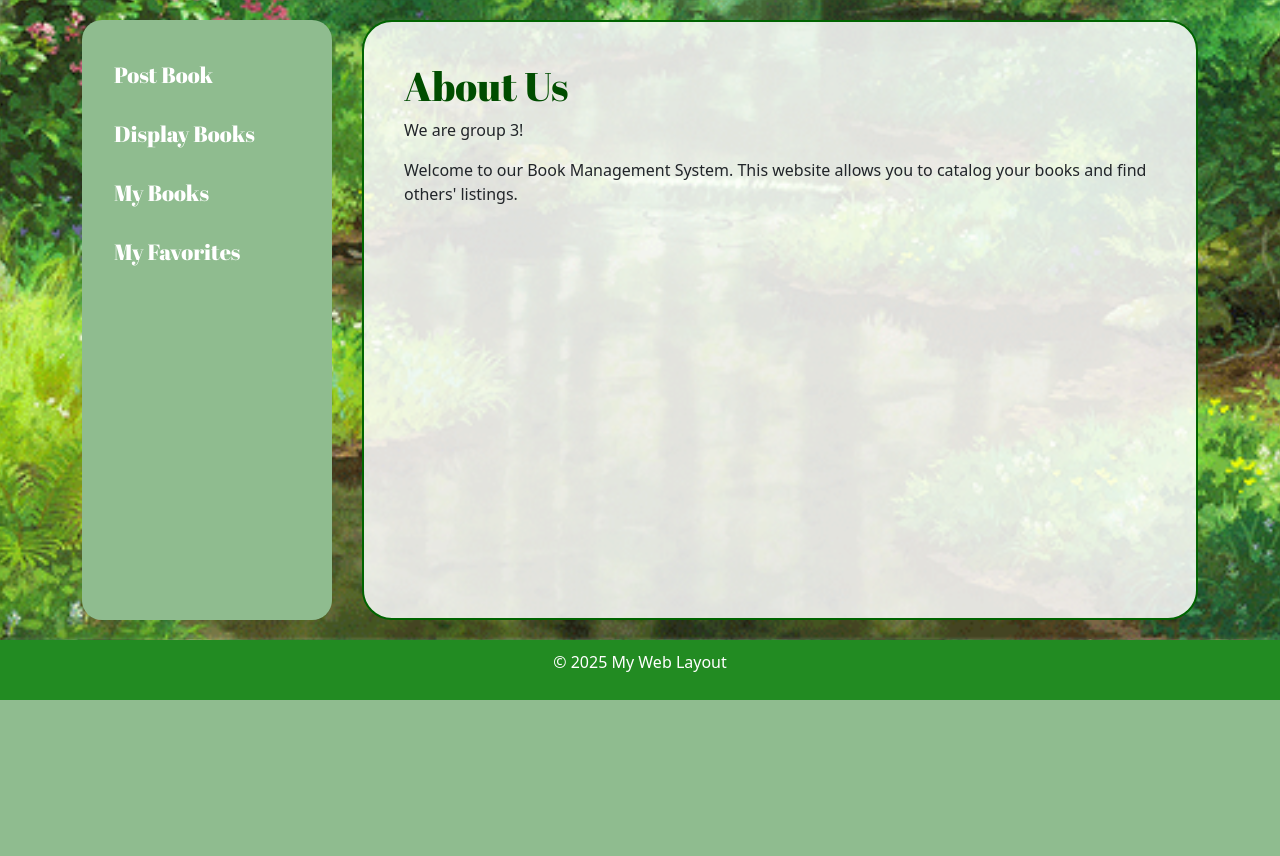
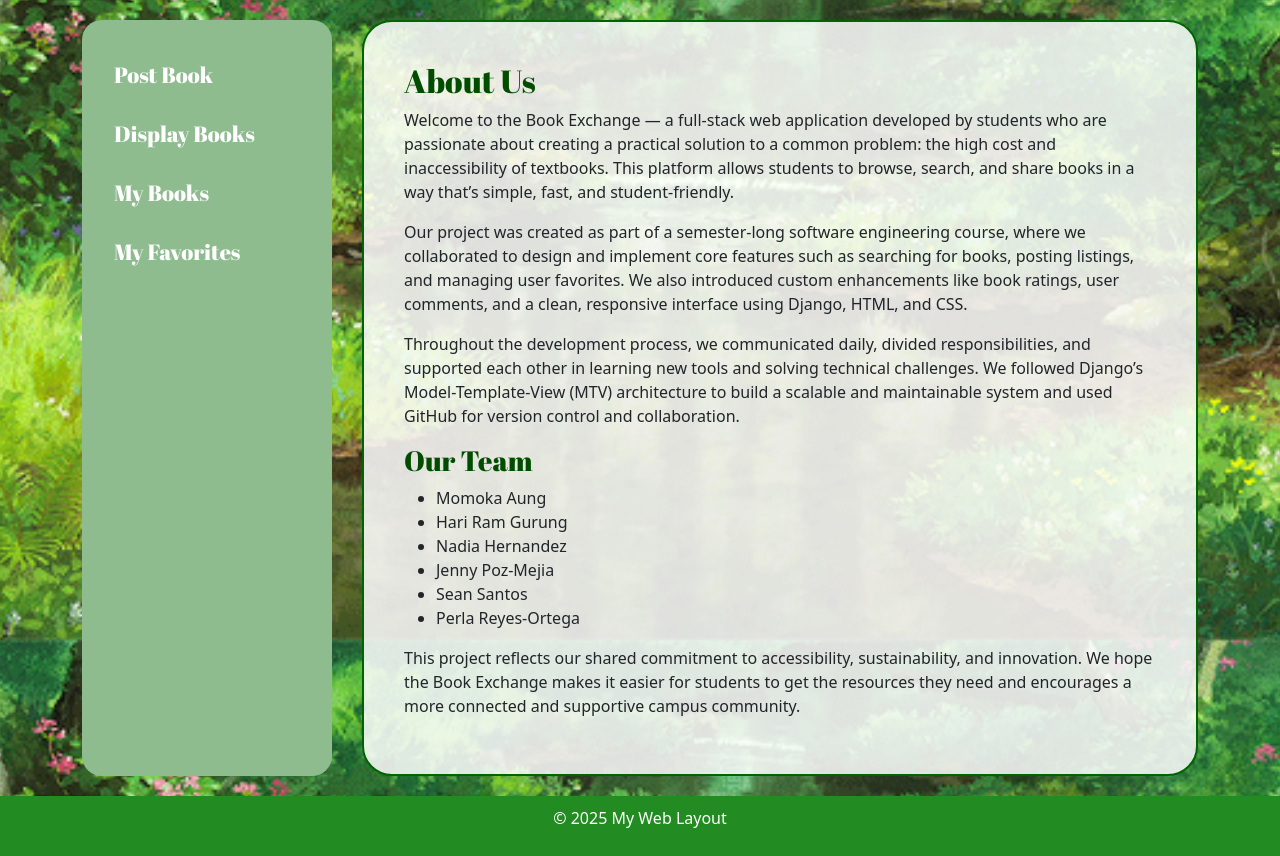
Before and after one commit to J3mm2/cs3337Project, a Django app: template CS3337S1/bookEx/bookEx/templates/bookMng/about_us.html in a window 1280 px wide. Shown: the part 160-1016 px from the top of the page. Before the commit the page ends 860 px from the top, so only its background shows below. Run offline with Django 3.2, Linux system fonts and the light colour scheme; the template is opened without the code that fills it, so the values that code supplies are empty.

Commit message:
updated about us and added a book

```diff
--- a/CS3337S1/bookEx/bookEx/templates/bookMng/about_us.html
+++ b/CS3337S1/bookEx/bookEx/templates/bookMng/about_us.html
@@ -1,7 +1,33 @@
 {% extends 'base.html' %}
 
 {% block content %}
-  <h1>About Us</h1>
-  <p>We are group 3!</p>
-  <p>Welcome to our Book Management System. This website allows you to catalog your books and find others' listings.</p>
+  <section class="about-us-section">
+    <h2>About Us</h2>
+    <p>
+        Welcome to the Book Exchange — a full-stack web application developed by students who are passionate about creating a practical solution to a common problem: the high cost and inaccessibility of textbooks. This platform allows students to browse, search, and share books in a way that’s simple, fast, and student-friendly.
+    </p>
+
+    <p>
+        Our project was created as part of a semester-long software engineering course, where we collaborated to design and implement core features such as searching for books, posting listings, and managing user favorites. We also introduced custom enhancements like book ratings, user comments, and a clean, responsive interface using Django, HTML, and CSS.
+    </p>
+
+    <p>
+        Throughout the development process, we communicated daily, divided responsibilities, and supported each other in learning new tools and solving technical challenges. We followed Django’s Model-Template-View (MTV) architecture to build a scalable and maintainable system and used GitHub for version control and collaboration.
+    </p>
+
+    <h3>Our Team</h3>
+    <ul class="team-list">
+        <li>Momoka Aung</li>
+        <li>Hari Ram Gurung</li>
+        <li>Nadia Hernandez</li>
+        <li>Jenny Poz-Mejia</li>
+        <li>Sean Santos</li>
+        <li>Perla Reyes-Ortega</li>
+    </ul>
+
+    <p>
+        This project reflects our shared commitment to accessibility, sustainability, and innovation. We hope the Book Exchange makes it easier for students to get the resources they need and encourages a more connected and supportive campus community.
+    </p>
+</section>
+
 {% endblock %}
```
Also changed, not shown: CS3337S1/bookEx/bookEx/static/base.css (line endings or trailing spaces), CS3337S1/bookEx/bookEx/static/don_quixote.jpg (added), CS3337S1/bookEx/db.sqlite3.
